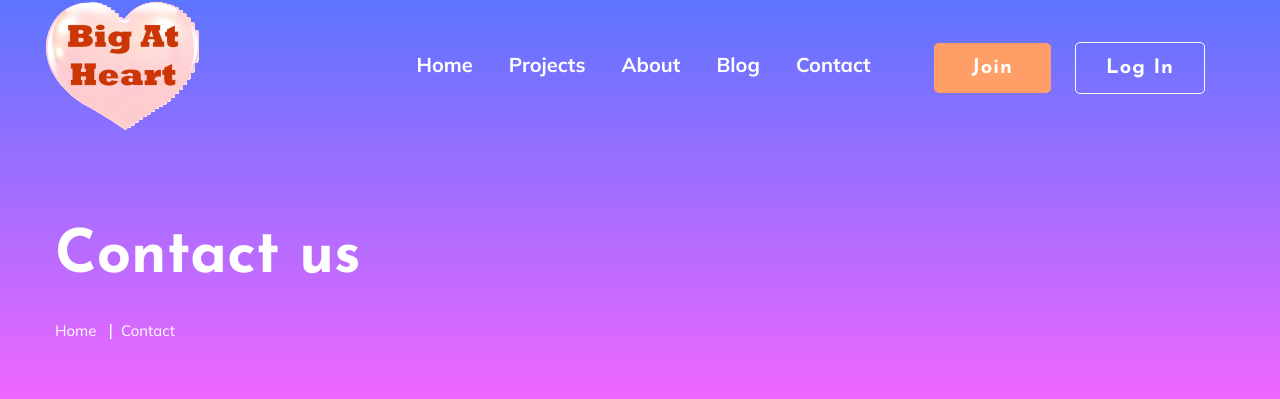
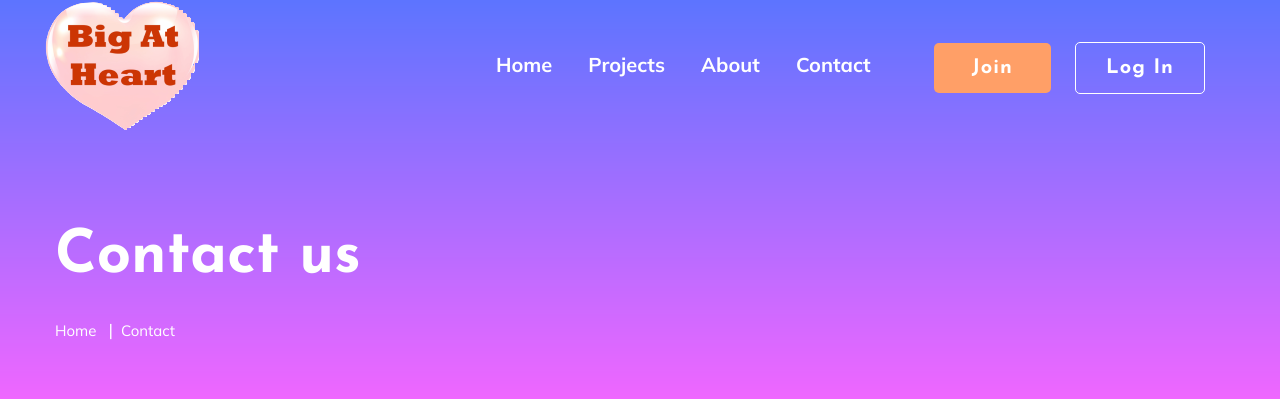
Before and after one commit to twhjames/VoluConnect, a Django app: page /contact/ in a window 1280 px wide. Shown: the top 399 px of the page. Run offline with Django 5.2, Linux system fonts and the light colour scheme; some libraries are stand-ins or nearby versions.

Commit message:
removed blog dropdown bar

```diff
--- a/voluconnect/templates/contact.html
+++ b/voluconnect/templates/contact.html
@@ -56,13 +56,6 @@
                                         <li class="active" ><a href="{% url 'index' %}">Home</a></li>
                                         <li><a href="{% url 'courses' %}">Projects</a></li>
                                         <li><a href="{% url 'about' %}">About</a></li>
-                                        <li><a href="#">Blog</a>
-                                            <ul class="submenu">
-                                                <li><a href="{% url 'blog' %}">Blog</a></li>
-                                                <li><a href="{% url 'blog_details' %}">Blog Details</a></li>
-                                                <li><a href="{% url 'elements' %}">Element</a></li>
-                                            </ul>
-                                        </li>
                                         <li><a href="{% url 'contact' %}">Contact</a></li>
                                         <!-- Button -->
                                         <li class="button-header margin-left "><a href="{% url 'register' %}" class="btn">Join</a></li>
```
